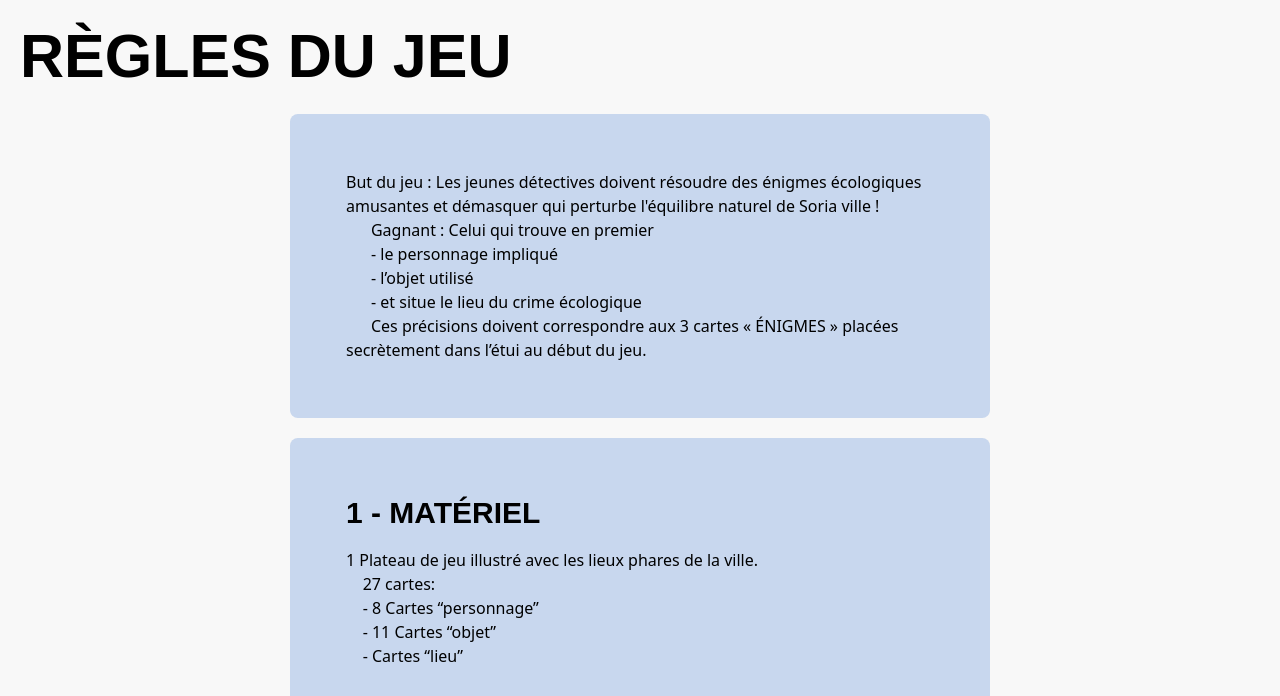
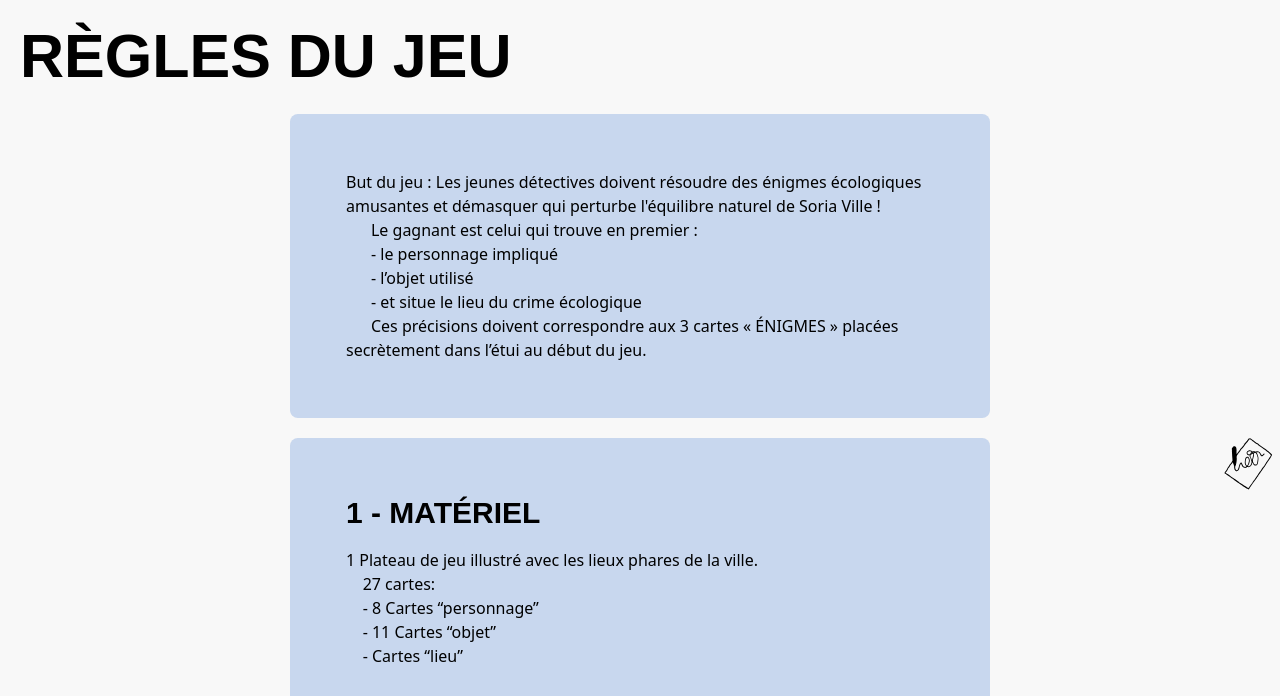
Before and after one commit to samuelabadie/spiro, a Gatsby site: page /rules in a window 1280 px wide. Shown: the part 96-792 px from the top of the page. Built offline with nearby package versions, Linux system fonts and the light colour scheme; Gatsby itself is replaced by a stand-in of ours.

Commit message:
feat: svg assets

```diff
--- a/src/pages/rules.js
+++ b/src/pages/rules.js
@@ -1,15 +1,14 @@
 import * as React from 'react';
 
-import { Link } from 'gatsby';
-
+import Layout from '../components/layout';
 import Favicon from '../images/favicon.svg';
-import Layout from '../components/layout';
+import GameIcon from '../images/icons/game.svg';
 
 let rulesContent = [
   {
     title: '',
-    description: `But du jeu : Les jeunes détectives doivent résoudre des énigmes écologiques amusantes et démasquer qui perturbe l'équilibre naturel de Soria ville !
-      Gagnant : Celui qui trouve en premier
+    description: `But du jeu : Les jeunes détectives doivent résoudre des énigmes écologiques amusantes et démasquer qui perturbe l'équilibre naturel de Soria Ville !
+      Le gagnant est celui qui trouve en premier :
       - le personnage impliqué
       - l’objet utilisé
       - et situe le lieu du crime écologique
@@ -73,16 +72,16 @@ let rulesContent = [
 
     C) NOTES
 
-    Bien entendu, le détective coche sur son carnet de notes, les noms des personnages, objets et lieux qu’il trouve durant la partie, ceux-la ne seront donc pas accusé à la fin.
+    Bien entendu, le détective coche sur son carnet de notes, les noms des personnages, objets et lieux qu’il trouve durant la partie, ceux-là ne seront donc pas accusés à la fin.
     Ainsi, par éliminations successives le joueur pourra clore son enquête.
     Il peut, tout de suite après avoir fait une HYPOTHÈSE, formuler une ACCUSATION précise, sinon son tour est terminé (qu’une seule accusation possible par joueur).
 
 
     D) ASTUCES DU DÉTECTIVE
 
-    Remise en cause : Pour obtenir des indications précise sur le contenu de l’étui et pour égarer ses concurrents, il a le droit de mettre en cause un personnage, un objet et un lieu dont il possède la ou les cartes.
+    Remise en cause : Pour obtenir des indications précises sur le contenu de l’étui et pour égarer ses concurrents, il a le droit de mettre en cause un personnage, un objet et un lieu dont il possède la ou les cartes.
     Exemple 1 : Supposons qu’il se trouve dans le champ et qu’il possède, entre autres cartes, celles représentant le trèfle et le champ.
-    Il « appelle » dans le champ le trèfle, avec le mégot par exemple. Si aucun témoin ne lui montre l’objet demandée, il est évident que le mégot se trouve dans l’Etui.
+    Il « appelle » dans le champ le trèfle, avec le mégot par exemple. Si aucun témoin ne lui montre l’objet demandé, il est évident que le mégot se trouve dans l’Etui.
 
 
     F) L’ACCUSATION
@@ -99,6 +98,16 @@ const RuleCard = () => {
   return (
     <div>
       {rulesContent.map((ruleContent) => (
+        <>
+          <div className="absolute right-2">
+            {ruleContent.title === '1 - MATÉRIEL' ? (
+              <img
+                src={GameIcon}
+                alt="Icône de la section Matériel"
+                className="w-12"
+              />
+            ) : null}
+          </div>
           <div className="max-w-[700px] rounded-lg bg-pastel-blue my-5 p-5 md:p-14">
             <h3>{ruleContent.title}</h3>
             {ruleContent.title === '' ? (
@@ -107,6 +116,7 @@ const RuleCard = () => {
               <p className="mt-2 md:mt-4">{ruleContent.description}</p>
             )}
           </div>
+        </>
       ))}
     </div>
   );
```
Also changed, not shown: src/images/icons/cards.png (added), src/images/icons/cards.svg (added), src/images/icons/game.svg (added), src/images/icons/preparation.svg (added). Lines whose indentation alone changed are shown as unchanged.
